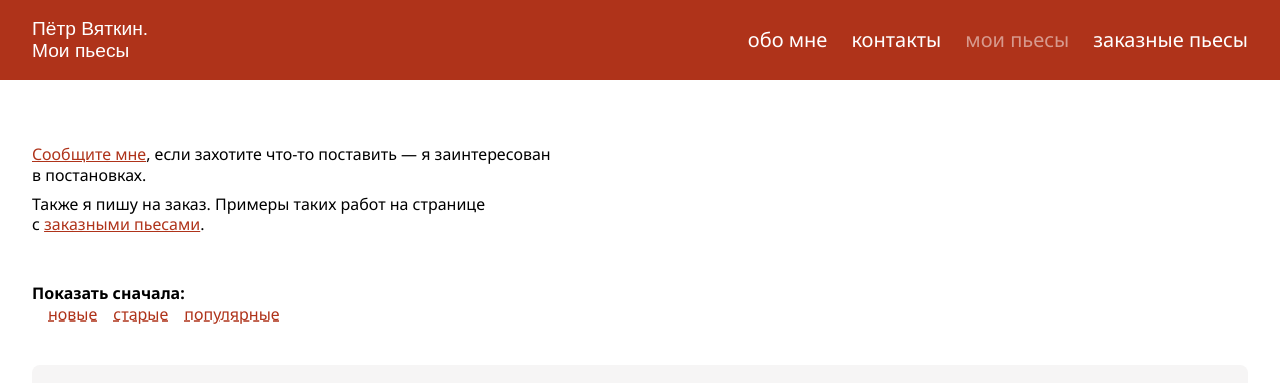
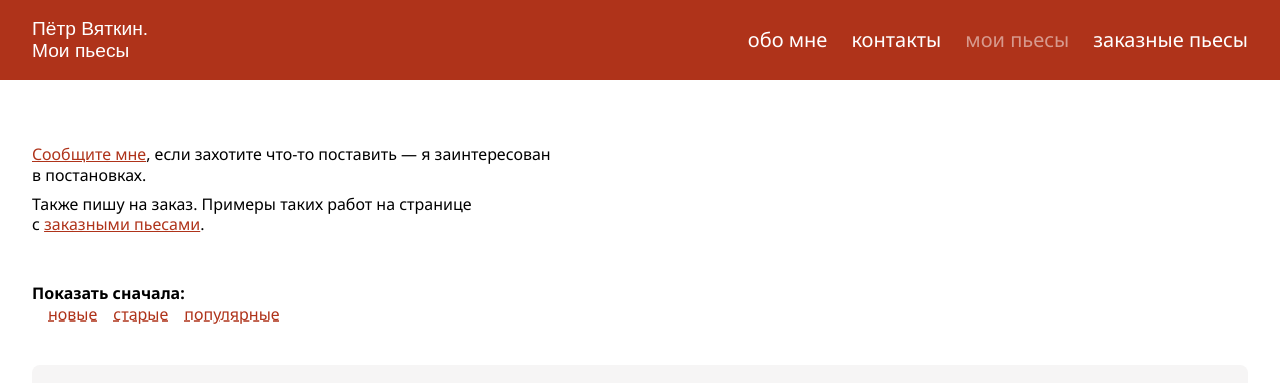
Before and after one commit to 1640max/vyatkin, a Jekyll site: the page built from pieces.html, in a window 1280 px wide and 900 px high. Shown: the top 383 px of the window. Built offline with Jekyll 4.4.1, drawn with Linux system fonts in a browser that asks for light colours; some web fonts are replaced.

Commit message:
Мелочи

```diff
--- a/contracted.html
+++ b/contracted.html
@@ -15,7 +15,7 @@
       Работаю для классического, цифрового и сайт-специфик театра
     </h2>
     <p class="text__paragraph">
-      Ко мне обращаются за сценариями для <a class="link" href="/contracted.html#piece-9">бродилки по океанариуму</a>, последнему <a class="link" href="https://mtmuseum.com/page24297285.html" target="_blank">троллейбусному маршруту</a>, за пьесами <a class="link" href="/#piece-11">для робота</a>, частных мероприятий и обычной театральной сцены.
+      Ко мне обращаются за сценариями для <a class="link" href="/contracted.html#piece-9">бродилки по океанариуму</a>, последнему <a class="link" href="https://mtmuseum.com/page24297285.html" target="_blank">троллейбусному маршруту</a>, за пьесами <a class="link" href="/pieces.html#piece-11">для робота</a>, частных мероприятий и обычной театральной сцены.
     </p>
     <h2 class="text__heading">
       Cпециализируюсь на комедиях для детской и взрослой аудитории
--- a/pieces.html
+++ b/pieces.html
@@ -9,7 +9,7 @@
       <a class="link" href="/contacts.html">Cообщите мне</a>, если захотите что-то поставить — я заинтересован в постановках.
     </p>
     <p class="text__paragraph">
-      Также я пишу на заказ. Примеры таких работ на странице с <a class="link" href="/contracted.html">заказными пьесами</a>.
+      Также пишу на заказ. Примеры таких работ на странице с <a class="link" href="/contracted.html">заказными пьесами</a>.
     </p>
   </div>
 
```
